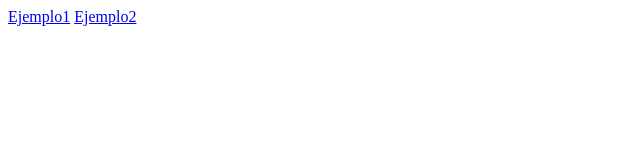
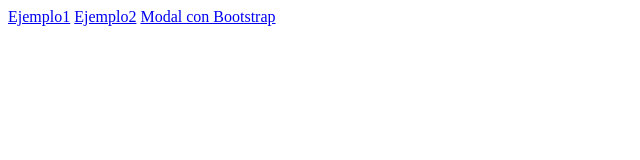
Before and after one commit to palegreramos/cookies, a plain HTML site: page index.html in a window 1280 px wide. Shown: the whole page, without its empty margins (0-640 px from the left). Drawn offline with Linux system fonts and the light colour scheme.

Commit message:
Update index.html

```diff
--- a/index.html
+++ b/index.html
@@ -9,6 +9,7 @@
 <body>
     <a href="inicial1.html" target="_blank" rel="noopener noreferrer">Ejemplo1</a>
     <a href="inicial2.html" target="_blank" rel="noopener noreferrer">Ejemplo2</a>
+    <a href="layout.html" target="_blank" rel="noopener noreferrer">Modal con Bootstrap</a>
 
 </body>
 </html>
```
